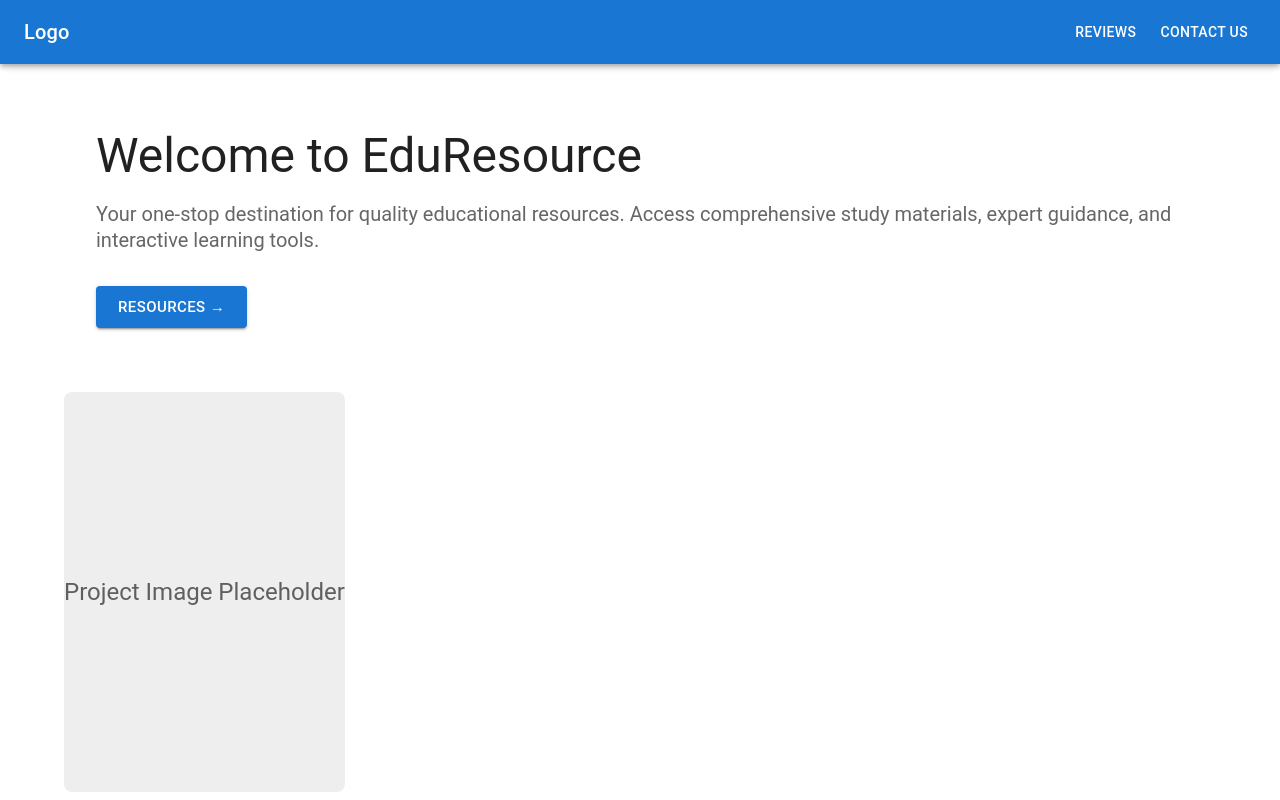
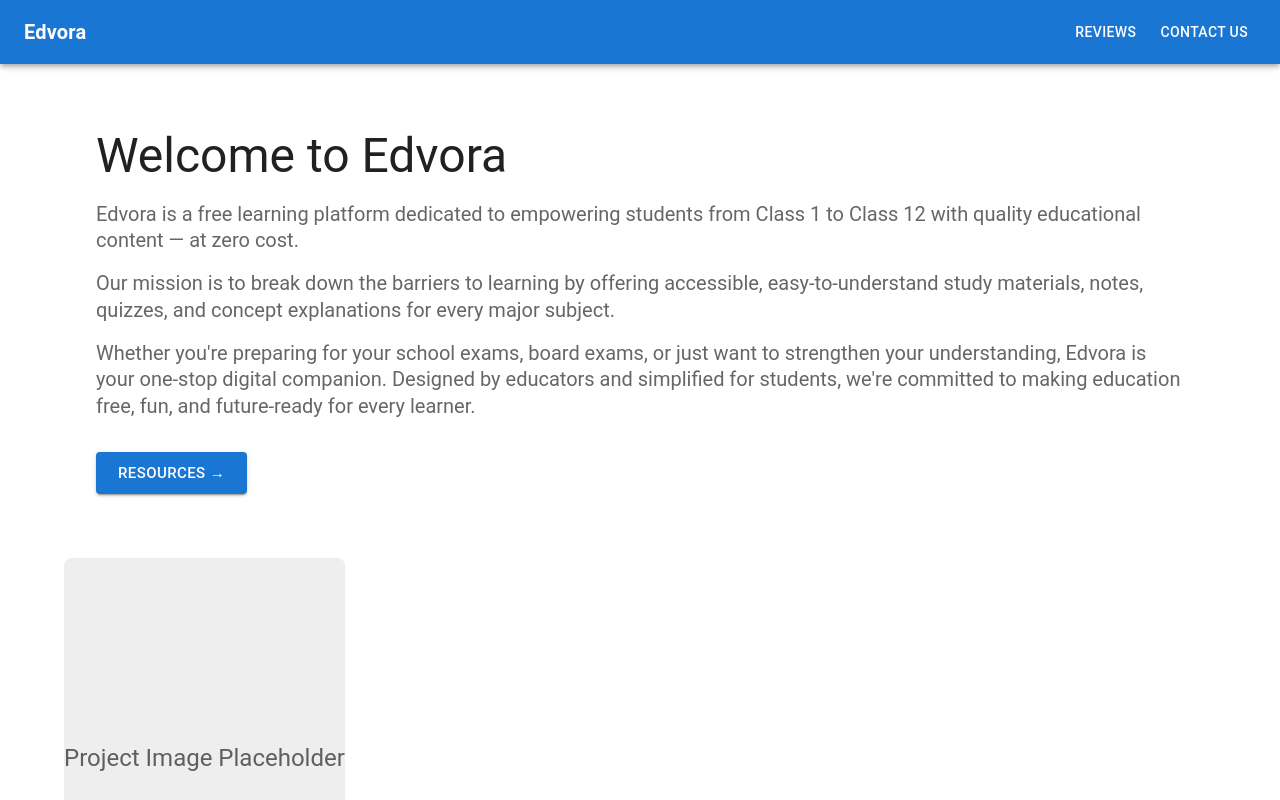
Before and after one commit to Prabhjeet054/Ed_web, a React app: page / in a window 1280 px wide. Shown: the top 800 px of the page. Built offline with nearby package versions, Linux system fonts and the light colour scheme; the HTML template or start-up script is replaced by a standard one.

Commit message:
updated description

```diff
--- a/src/components/Navbar.jsx
+++ b/src/components/Navbar.jsx
@@ -50,8 +50,8 @@ const Navbar = () => {
     <AppBar position="sticky">
       <Toolbar>
         <Typography variant="h6" component="div" sx={{ flexGrow: 1 }}>
-          <Link to="/" style={{ color: 'white', textDecoration: 'none' }}>
-            Logo
+          <Link to="/" style={{ color: 'white', textDecoration: 'none', fontWeight: 'bold' }}>
+            Edvora
           </Link>
         </Typography>
 
--- a/src/pages/LandingPage.jsx
+++ b/src/pages/LandingPage.jsx
@@ -30,7 +30,37 @@ const LandingPage = () => {
                 }
               }}
             >
-              Welcome to EduResource
+              Welcome to Edvora
+            </Typography>
+            <Typography
+              variant={isMobile ? 'body1' : 'h5'}
+              color="text.secondary"
+              paragraph
+              sx={{
+                fontSize: {
+                  xs: '1rem',
+                  sm: '1.1rem',
+                  md: '1.25rem'
+                },
+                mb: 2
+              }}
+            >
+              Edvora is a free learning platform dedicated to empowering students from Class 1 to Class 12 with quality educational content — at zero cost.
+            </Typography>
+            <Typography
+              variant={isMobile ? 'body1' : 'h5'}
+              color="text.secondary"
+              paragraph
+              sx={{
+                fontSize: {
+                  xs: '1rem',
+                  sm: '1.1rem',
+                  md: '1.25rem'
+                },
+                mb: 2
+              }}
+            >
+              Our mission is to break down the barriers to learning by offering accessible, easy-to-understand study materials, notes, quizzes, and concept explanations for every major subject.
             </Typography>
             <Typography
               variant={isMobile ? 'body1' : 'h5'}
@@ -44,7 +74,7 @@ const LandingPage = () => {
                 }
               }}
             >
-              Your one-stop destination for quality educational resources. Access comprehensive study materials, expert guidance, and interactive learning tools.
+              Whether you're preparing for your school exams, board exams, or just want to strengthen your understanding, Edvora is your one-stop digital companion. Designed by educators and simplified for students, we're committed to making education free, fun, and future-ready for every learner.
             </Typography>
             <Button
               component={Link}
```
